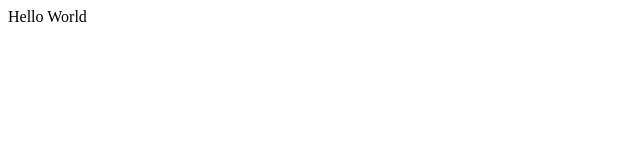
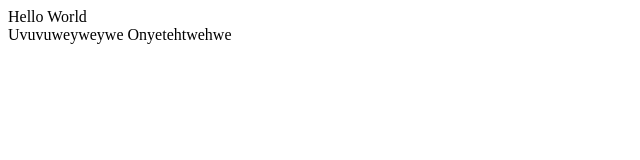
Before and after one commit to Clarik/wpu-git-test, a plain HTML site: page index.html in a window 1280 px wide. Shown: the whole page, without its empty margins (0-640 px from the left). Drawn offline with Linux system fonts and the light colour scheme.

Commit message:
menambahkan paragraf

```diff
--- a/index.html
+++ b/index.html
@@ -8,5 +8,7 @@
 </head>
 <body>
     Hello World
+    <br>
+    Uvuvuweyweywe Onyetehtwehwe
 </body>
 </html>
```
